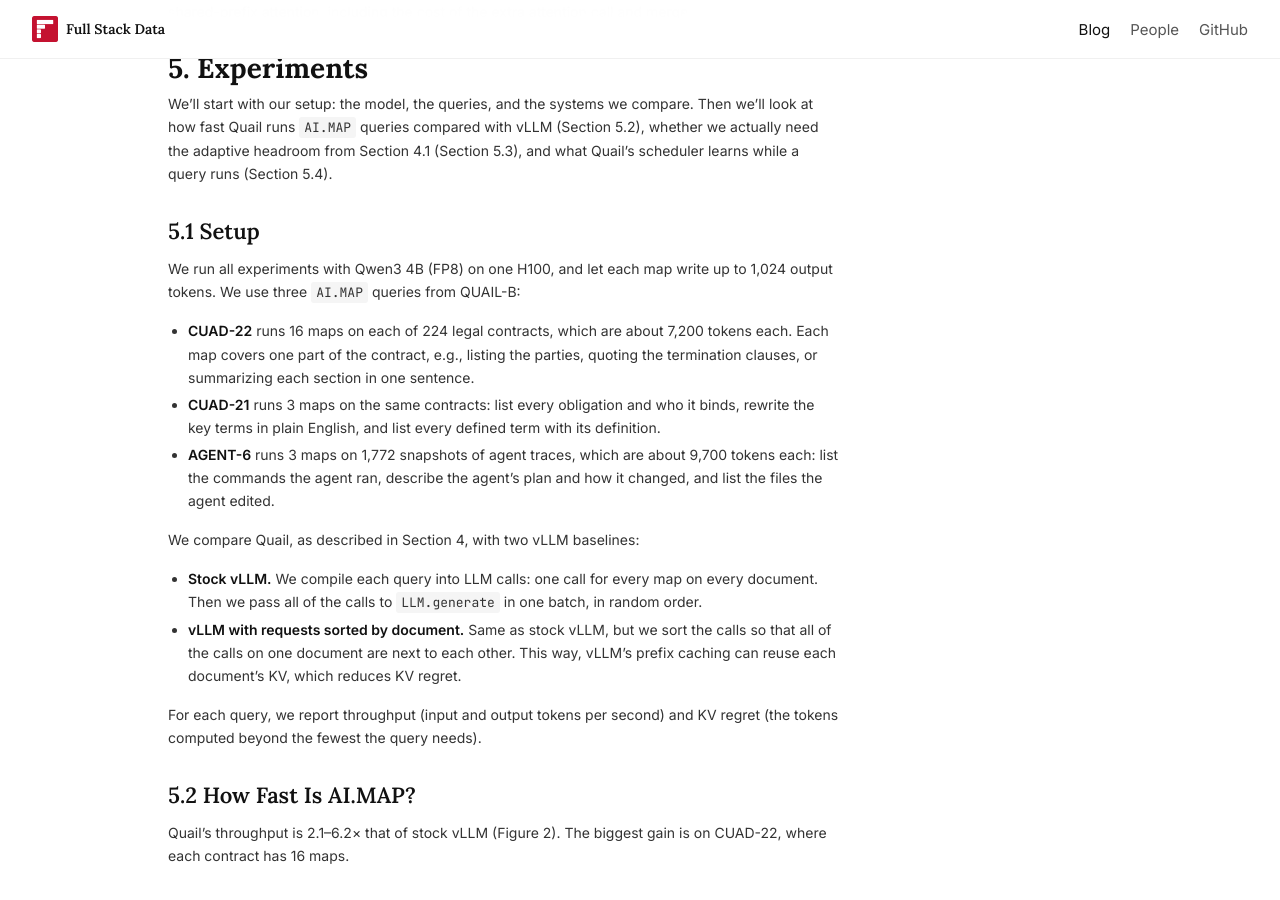
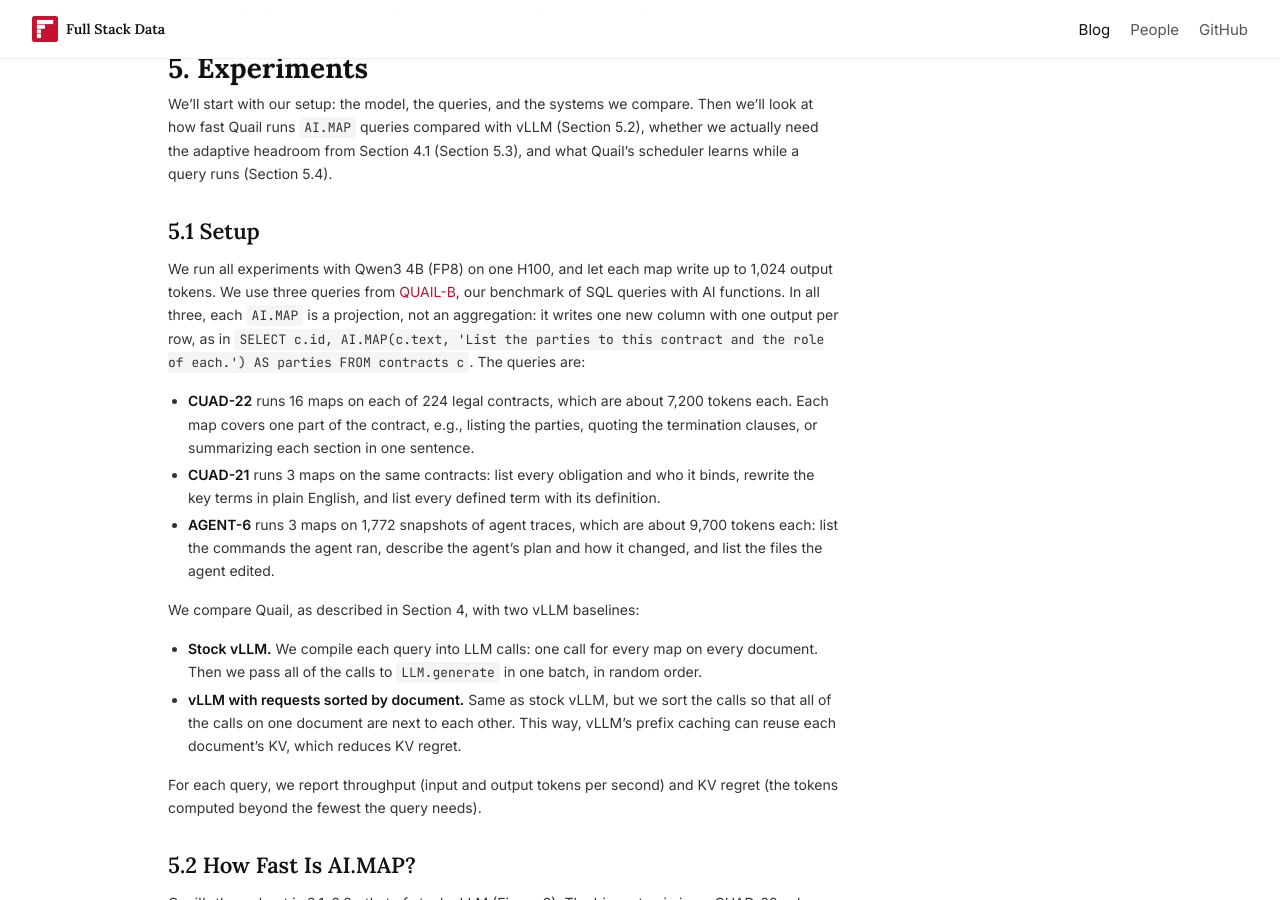
Before and after one commit to fsdatalab/fsdatalab.github.io, a Jekyll site: the page built from _posts/2026-11-03-ai-map.md, in a window 1280 px wide and 900 px high, scrolled down 6279 px. Built offline with Jekyll 4.4.1, drawn with Linux system fonts in a browser that asks for light colours.

Commit message:
Link QUAIL-B and say the AI.MAP queries are projections
Co-Authored-By: Claude Opus 5.5 <noreply@anthropic.com>
Claude-Session: https://claude.ai/code/session_012G22YMQssRfNYLRetzTaCz

```diff
--- a/_posts/2026-11-03-ai-map.md
+++ b/_posts/2026-11-03-ai-map.md
@@ -198,7 +198,7 @@ We'll start with our setup: the model, the queries, and the systems we compare.
 
 ## 5.1 Setup
 
-We run all experiments with Qwen3 4B (FP8) on one H100, and let each map write up to 1,024 output tokens. We use three `AI.MAP` queries from QUAIL-B:
+We run all experiments with Qwen3 4B (FP8) on one H100, and let each map write up to 1,024 output tokens. We use three queries from [QUAIL-B](https://github.com/fsdatalab/quail-bench), our benchmark of SQL queries with AI functions. In all three, each `AI.MAP` is a projection, not an aggregation: it writes one new column with one output per row, as in `SELECT c.id, AI.MAP(c.text, 'List the parties to this contract and the role of each.') AS parties FROM contracts c`. The queries are:
 
 - **CUAD-22** runs 16 maps on each of 224 legal contracts, which are about 7,200 tokens each. Each map covers one part of the contract, e.g., listing the parties, quoting the termination clauses, or summarizing each section in one sentence.
 - **CUAD-21** runs 3 maps on the same contracts: list every obligation and who it binds, rewrite the key terms in plain English, and list every defined term with its definition.
```
